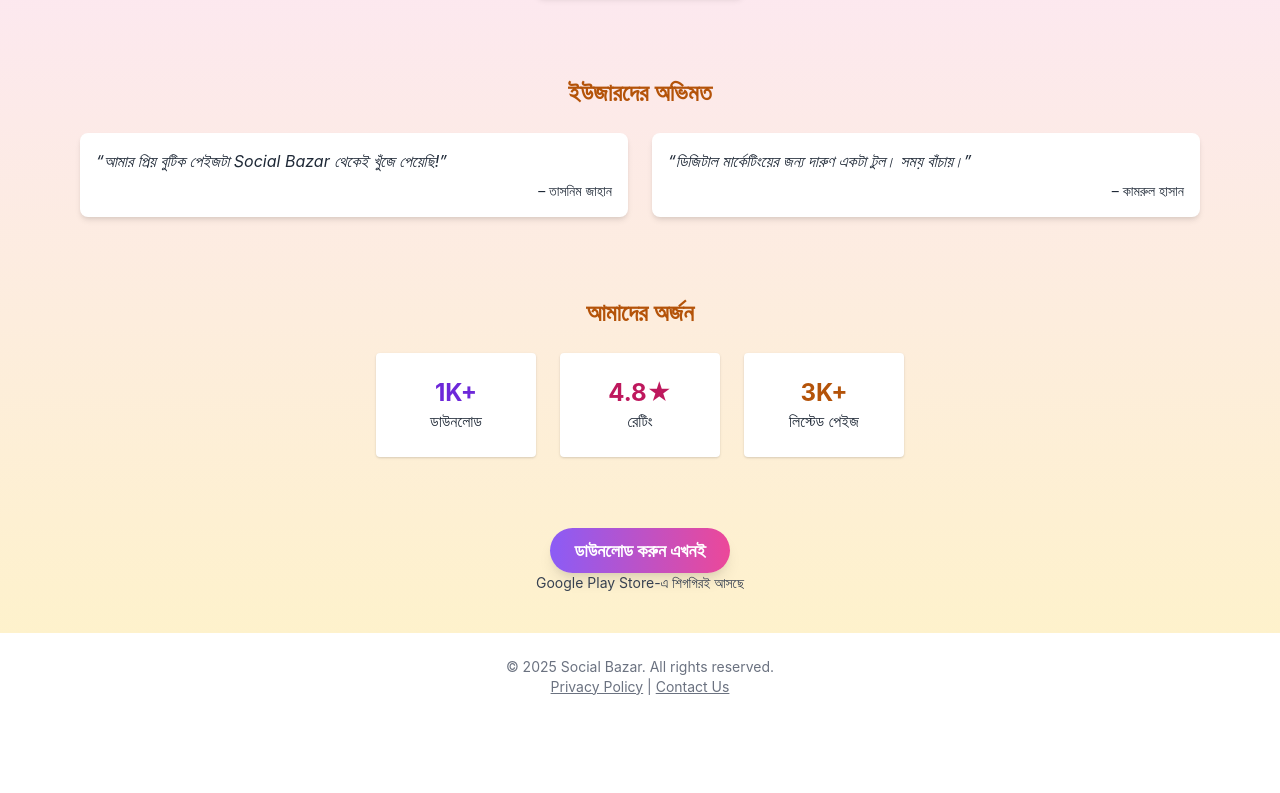
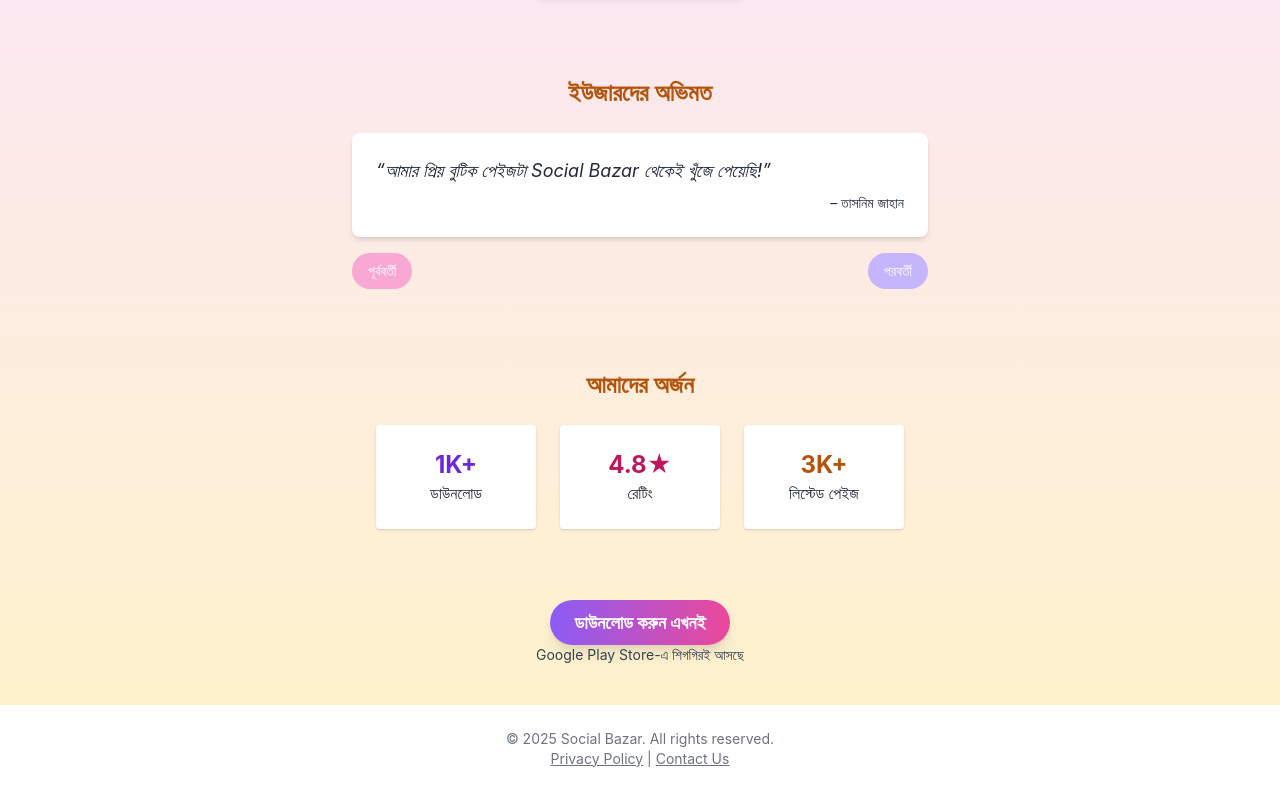
Before and after one commit to tanvir-durlove/socialbazar, a plain HTML site: page index.html in a window 1280 px wide. Shown: the part 881-1674 px from the top of the page. Before the commit the page ends 1602 px from the top, so only its background shows below. Drawn offline with nearby package versions, Linux system fonts and the light colour scheme.

Commit message:
Update index.html

```diff
--- a/index.html
+++ b/index.html
@@ -84,20 +84,20 @@
   </section>
 
   <!-- Testimonials -->
-  <section class="py-10 px-6 md:px-20">
-    <h2 class="text-2xl font-semibold text-center mb-6 text-yellow-700">ইউজারদের অভিমত</h2>
-    <div class="grid md:grid-cols-2 gap-6">
-      <div class="bg-white rounded-lg p-4 shadow-md">
-        <p class="italic">“আমার প্রিয় বুটিক পেইজটা Social Bazar থেকেই খুঁজে পেয়েছি!”</p>
-        <p class="mt-2 text-sm text-right">– তাসনিম জাহান</p>
-      </div>
-      <div class="bg-white rounded-lg p-4 shadow-md">
-        <p class="italic">“ডিজিটাল মার্কেটিংয়ের জন্য দারুণ একটা টুল। সময় বাঁচায়।”</p>
-        <p class="mt-2 text-sm text-right">– কামরুল হাসান</p>
-      </div>
+  <!-- Testimonials (Slideshow) -->
+<section class="py-10 px-6 md:px-20">
+  <h2 class="text-2xl font-semibold text-center mb-6 text-yellow-700">ইউজারদের অভিমত</h2>
+  <div class="relative max-w-xl mx-auto">
+    <div id="testimonial-container" class="bg-white rounded-lg p-6 shadow-md transition duration-500 ease-in-out">
+      <p class="italic text-lg" id="testimonial-text">“আমার প্রিয় বুটিক পেইজটা Social Bazar থেকেই খুঁজে পেয়েছি!”</p>
+      <p class="mt-2 text-sm text-right" id="testimonial-author">– তাসনিম জাহান</p>
     </div>
-  </section>
-
+    <div class="flex justify-between mt-4">
+      <button onclick="prevTestimonial()" class="bg-pink-300 hover:bg-pink-400 text-white px-4 py-2 rounded-full text-sm">পূর্ববর্তী</button>
+      <button onclick="nextTestimonial()" class="bg-purple-300 hover:bg-purple-400 text-white px-4 py-2 rounded-full text-sm">পরবর্তী</button>
+    </div>
+  </div>
+</section>
   <!-- Metrics -->
   <section class="py-10 px-6 text-center">
     <h2 class="text-2xl font-semibold text-yellow-700 mb-6">আমাদের অর্জন</h2>
@@ -126,7 +126,7 @@
   <!-- Footer -->
   <footer class="bg-white text-center py-6 text-sm text-gray-500">
     <p>&copy; 2025 Social Bazar. All rights reserved.</p>
-    <p><a href="privacy-policy.html" class="underline">Privacy Policy</a> | <a href="mailto:socialappsbd@gmail.com" class="underline">Contact Us</a></p>
+    <p><a href="privacy.html" class="underline">Privacy Policy</a> | <a href="mailto:socialappsbd@gmail.com" class="underline">Contact Us</a></p>
   </footer>
 
 </body>
```
